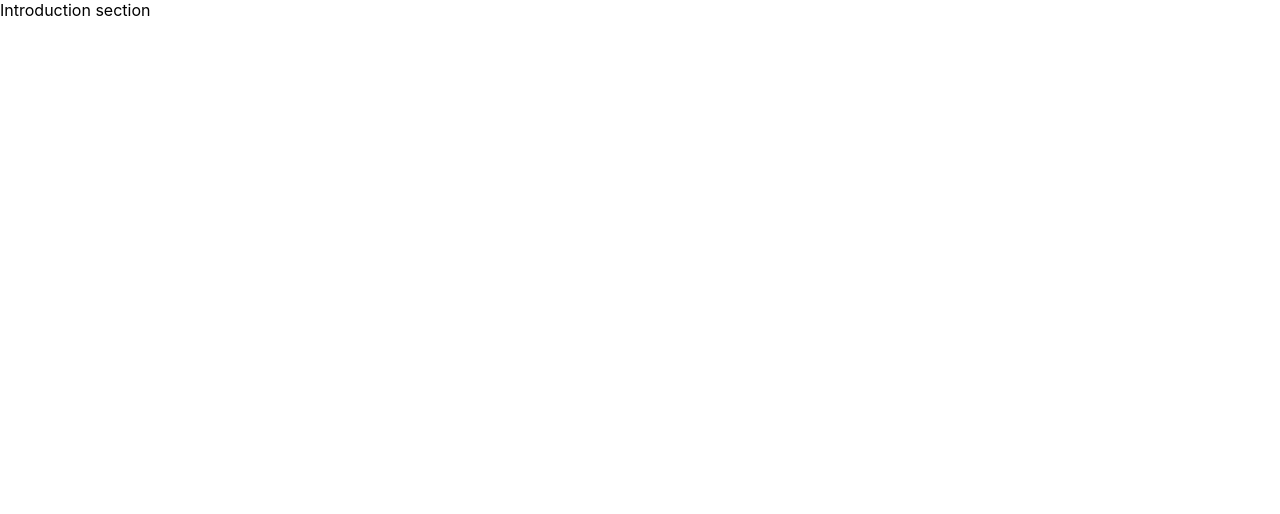
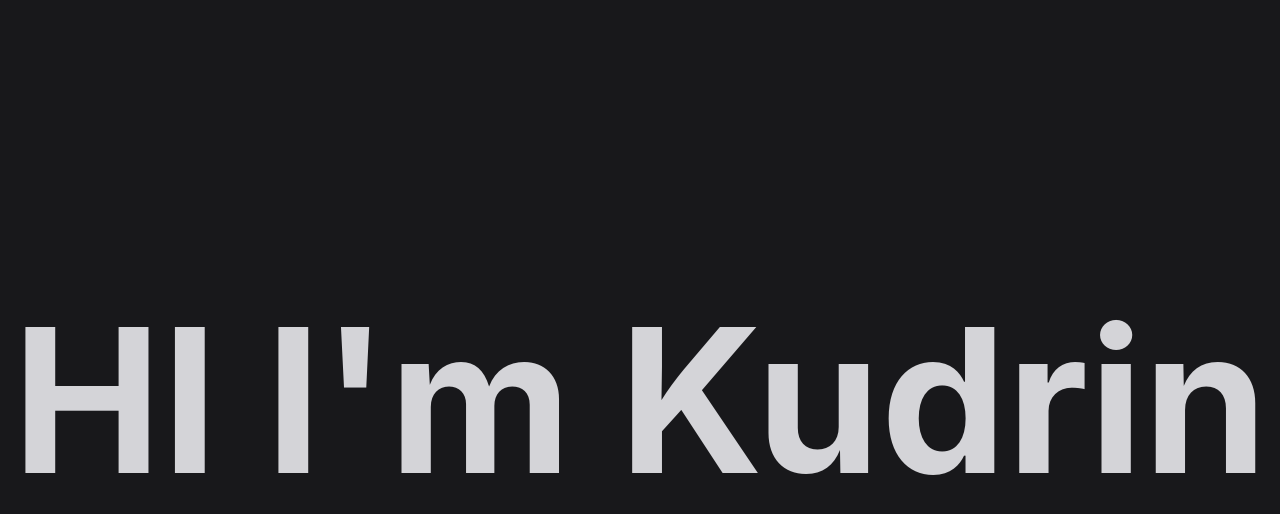
Before and after one commit to nirduk/github.io, a React (Create React App) app in the folder portfolio/: page / in a window 1280 px wide. Shown: the top 514 px of the page. Built offline with nearby package versions, Linux system fonts and the light colour scheme.

Commit message:
small changes

```diff
--- a/portfolio/src/components/intro/Intro.js
+++ /dev/null
@@ -1,7 +0,0 @@
-function Intro() {
-  return (
-    <div>Introduction section</div>
-  )
-}
-
-export default Intro
--- /dev/null
+++ b/portfolio/src/components/intro/Intro.jsx
@@ -0,0 +1,13 @@
+import './intro.css'
+
+function Intro() {
+  return (
+    <div className='intro'>
+      <div className="intro-name">
+        <h1>HI I'm Kudrin</h1>
+      </div>
+    </div>
+  )
+}
+
+export default Intro
--- a/portfolio/src/components/intro/intro.css
+++ b/portfolio/src/components/intro/intro.css
@@ -0,0 +1,12 @@
+.intro {
+  height: 100vh;
+  display: flex;
+  justify-content: center;
+  align-items: center;
+  background-color: var(--grey-900);
+  color: var(--grey-300);
+}
+
+.intro h1 {
+  font-size: 200px;
+}
--- a/portfolio/src/index.css
+++ b/portfolio/src/index.css
@@ -1,8 +1,32 @@
+* {
+  margin: 0;
+}
+
+:root {
+  /* grey */
+  --grey-50: #fafafa;
+  --grey-100: #f4f4f5;
+  --grey-200: #e4e4e7;
+  --grey-300: #d4d4d8;
+  --grey-400: #a1a1aa;
+  --grey-500: #71717a;
+  --grey-600: #52525b;
+  --grey-700: #3f3f46;
+  --grey-800: #27272a;
+  --grey-900: #18181b;
+  /* basic */
+  --black: #222;
+  --white: #fff;
+  --red-light: #f8d7da;
+  --red-dark: #842029;
+  --green-light: #d1e7dd;
+  --green-dark: #0f5132;
+}
+
 body {
-  margin: 0;
   font-family: -apple-system, BlinkMacSystemFont, 'Segoe UI', 'Roboto', 'Oxygen',
     'Ubuntu', 'Cantarell', 'Fira Sans', 'Droid Sans', 'Helvetica Neue',
-    sans-serif;
+    sans-serif ;
   -webkit-font-smoothing: antialiased;
   -moz-osx-font-smoothing: grayscale;
 }
```
